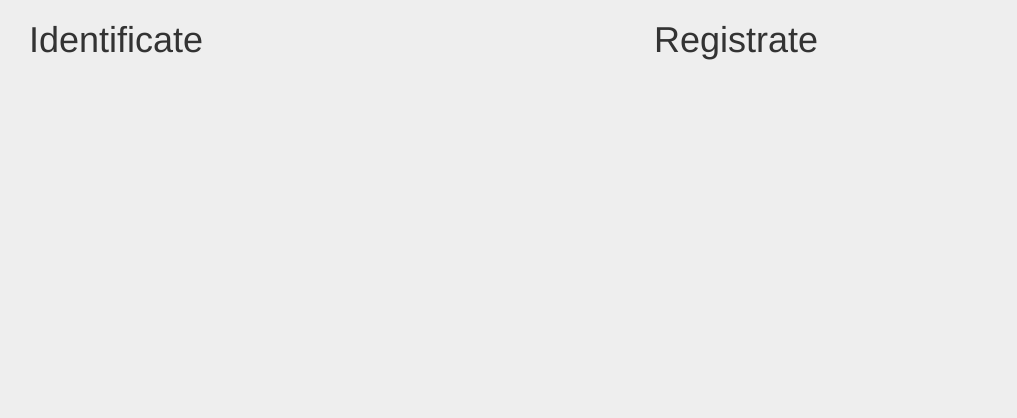
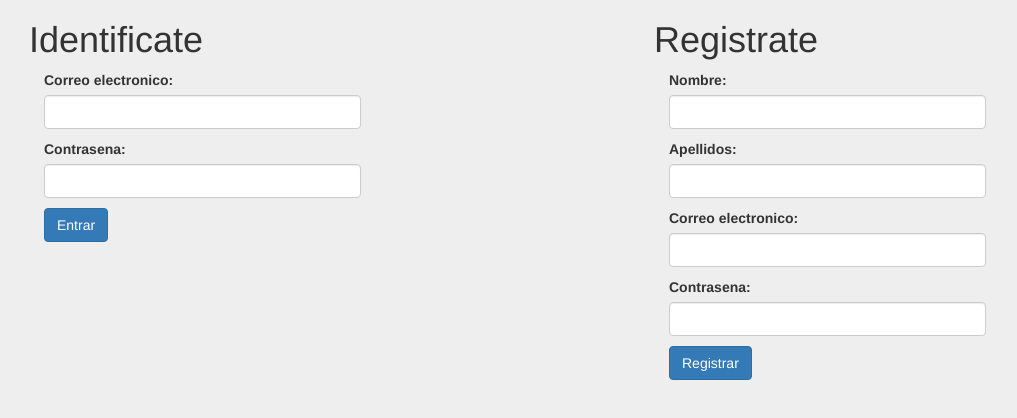
Before and after one commit to papu93/MiniSpotify, an Angular app in the folder client/: page / in a window 1280 px wide. Shown: the top 418 px of the page, without its empty margins (1-1018 px from the left). Built offline with nearby package versions, Linux system fonts and the light colour scheme.

Commit message:
Formularios login y registro

```diff
--- a/client/src/app/app.component.html
+++ b/client/src/app/app.component.html
@@ -13,8 +13,44 @@
 <div class="col-lg-12">
 	<div class="col-lg-6">
 		<h1>Identificate</h1>
+		<form class="col-md-7">
+			<p>
+				<label>Correo electronico:</label>
+				<input type="text" class="form-control" required />
+			</p>
+
+			<p>
+				<label>Contrasena:</label>
+				<input type="password" class="form-control" required />
+			</p>
+
+			<input type="submit" value="Entrar" class="btn btn-primary" />
+		</form>
 	</div>
 	<div class="col-lg-6">
 		<h1>Registrate</h1>
+		<form class="col-md-7">
+			<p>
+				<label>Nombre:</label>
+				<input type="text" class="form-control" required />
+			</p>
+
+			<p>
+				<label>Apellidos:</label>
+				<input type="text" class="form-control" required />
+			</p>
+
+			<p>
+				<label>Correo electronico:</label>
+				<input type="text" class="form-control" required />
+			</p>
+
+			<p>
+				<label>Contrasena:</label>
+				<input type="password" class="form-control" required />
+			</p>
+
+			<input type="submit" value="Registrar" class="btn btn-primary" />
+		</form>
 	</div>
 </div>
```
